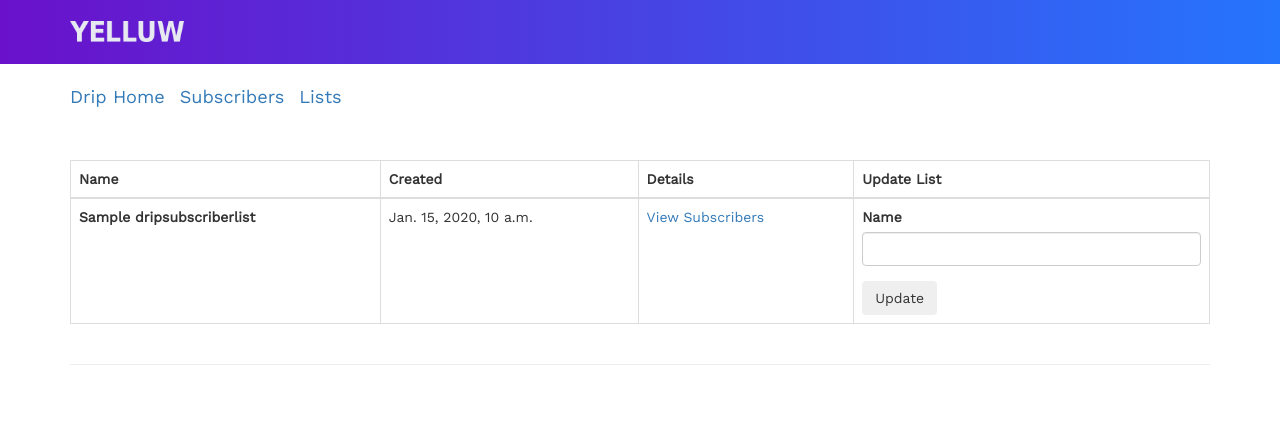
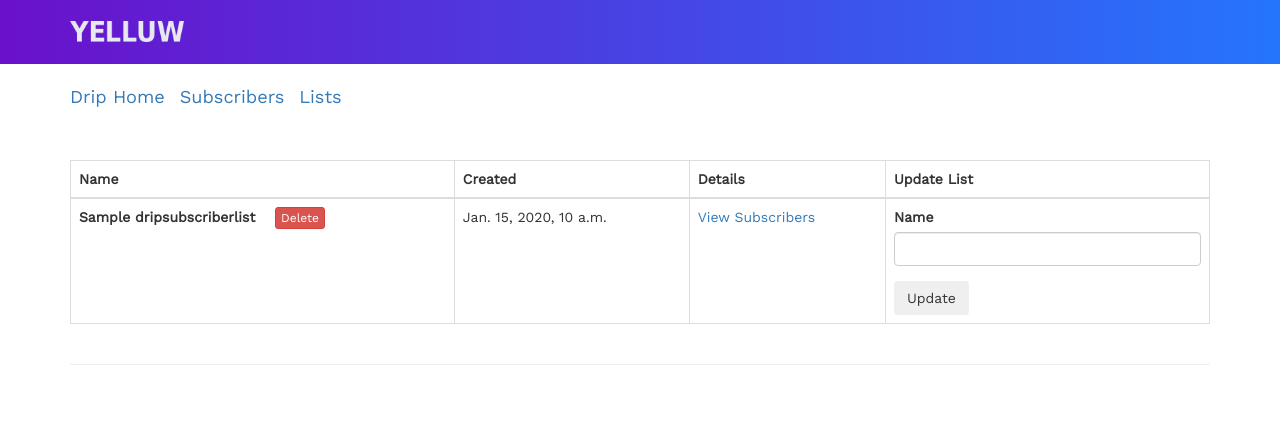
Before and after one commit to yelluw/amy, a Django app: a page that uses drip/templates/drip-subscriber-lists.html in a window 1280 px wide. Shown: the top 446 px of the page. Run offline with Django 3.2, Linux system fonts and the light colour scheme; a user stored in the database is signed in; tables that the repository leaves empty hold one stand-in row (values such as "Sample post"); some libraries are stand-ins or nearby versions; some web fonts are replaced.

Commit message:
added delete_drip_subscriber_list view with integration tests

```diff
--- a/drip/templates/drip-subscriber-lists.html
+++ b/drip/templates/drip-subscriber-lists.html
@@ -42,6 +42,7 @@
                             <tr>
                                 <td>
                                     <strong>{{subscriber_list.name}}</strong>
+                                    <a href="{% url "delete_drip_subscriber_list" subscriber_list.id %}" class="btn btn-xs btn-subscriber-status btn-danger"> Delete</a>
                                 </td>
 
                                 <td>
--- a/drip/urls.py
+++ b/drip/urls.py
@@ -21,6 +21,8 @@ urlpatterns = [
 
     url(r'^subscriber-list/update/$', update_drip_subscriber_list, name="update_drip_subscriber_list"),
 
+    url(r'^subscriber-list/delete/(?P<drip_subscriber_list_id>\d+)/$', delete_drip_subscriber_list, name="delete_drip_subscriber_list"),
+
 
     url(r'^subscriber/status/(?P<user_id>\d+)/$', drip_subscriber_status, name="drip_subscriber_status"),
 
--- a/drip/views.py
+++ b/drip/views.py
@@ -141,6 +141,17 @@ def update_drip_subscriber_list(request):
     return HttpResponseRedirect(reverse_lazy("drip_subscriber_lists"))
 
 
+@login_required
+def delete_drip_subscriber_list(request, drip_subscriber_list_id):
+    """
+    delete a drip subscriber list by id
+    """
+    drip_subscriber_list = get_object_or_404(DripSubscriberList, id=drip_subscriber_list_id)
+
+    drip_subscriber_list.delete()
+
+    return HttpResponseRedirect(reverse_lazy("drip_subscriber_lists"))
+
 
 @login_required
 def drip_subscriber_list_subscribers(request, drip_subscriber_list_id):
```
Also changed, not shown: drip/tests.py (+16 -0 lines).
